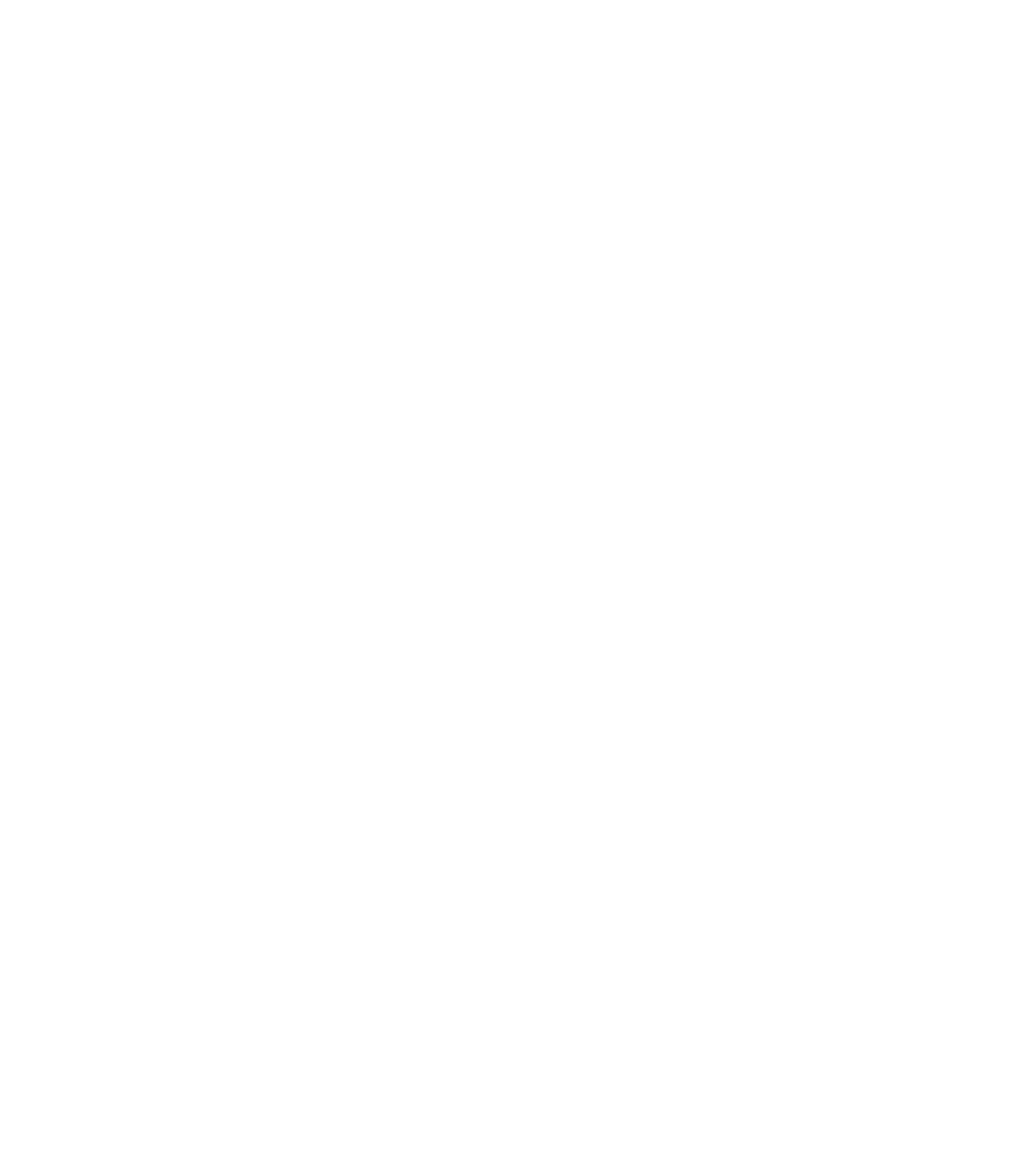
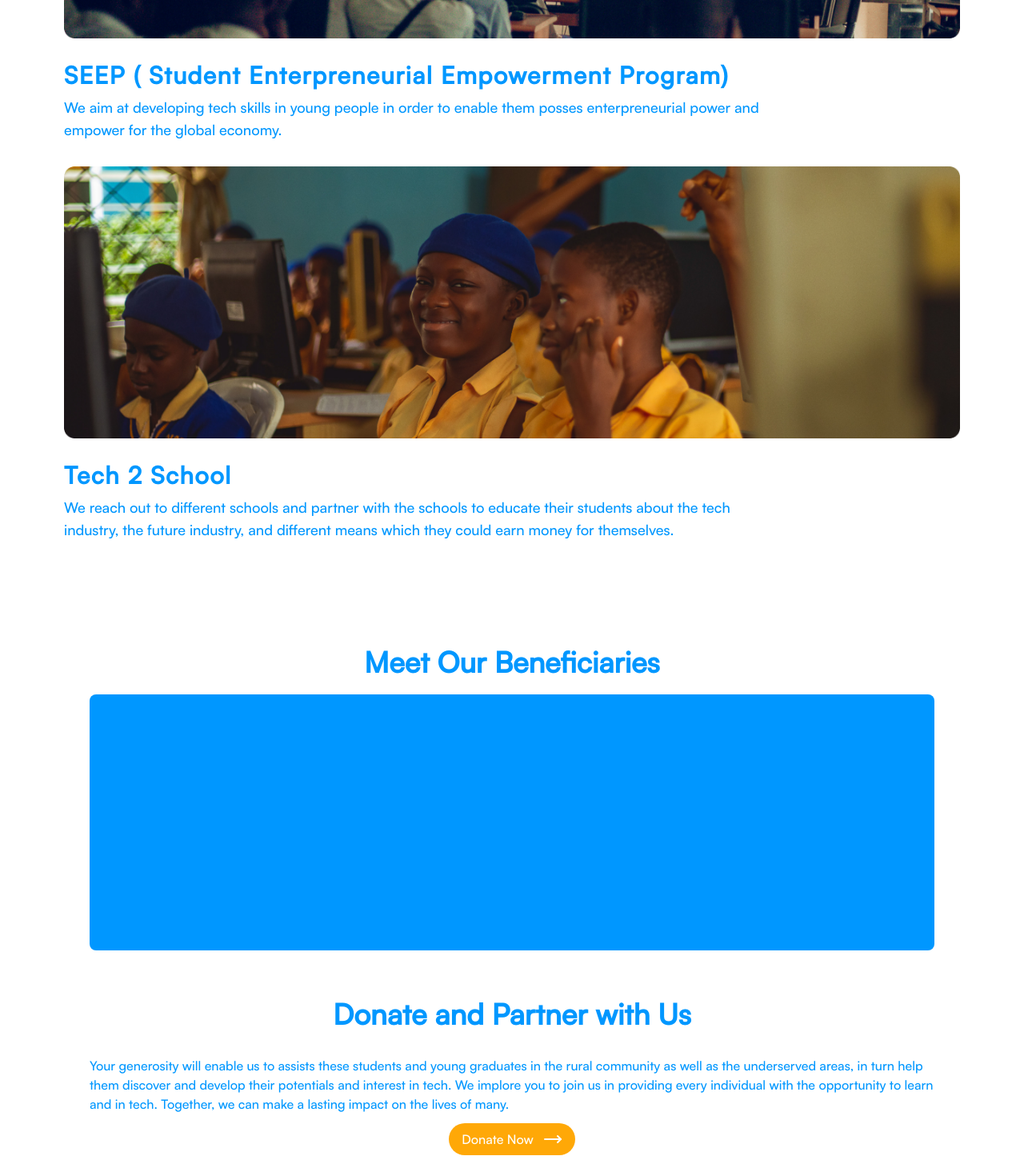
Before and after one commit to Austinobravo/seep, a Next.js app: page /seep in a window 1280 px wide. Shown: the part 2300-3770 px from the top of the page at 80% size. Before the commit the page ends 2205 px from the top, so only its background shows below. Built offline with nearby package versions, Linux system fonts and the light colour scheme.

Commit message:
completed seep page

```diff
--- /dev/null
+++ b/app/(seep)/seep/_components/Beneficiaries.tsx
@@ -0,0 +1,29 @@
+import Button from '@/components/Button'
+import { MoveRight } from 'lucide-react'
+import React from 'react'
+
+const Beneficiaries = () => {
+  return (
+    <section className='md:px-28 px-10 py-10 seep-text-color'>
+        <div>
+            <h2 className=' text-center text-4xl  py-5 font-bold'>Meet Our Beneficiaries</h2>
+            <div className='seep-bg-color py-40 w-full rounded-lg'>
+
+            </div>
+        </div>
+        <div className='py-10 space-y-3'>
+            <h2 className=' text-center text-4xl py-5 font-bold'>Donate and Partner with Us</h2>
+            <p>Your generosity will enable us to assists these students and young graduates in the rural community as well as the underserved areas, in turn help them discover and develop their potentials and interest in tech. We implore you to join us in providing every individual with the opportunity to learn and in tech. Together, we can make a lasting impact on the lives of many.</p>
+            <div className='mx-auto w-fit'>
+                <Button title='Donate Now' icon={MoveRight} path=''/>
+            </div>
+
+        </div>
+
+
+
+    </section>
+  )
+}
+
+export default Beneficiaries
--- a/app/(seep)/seep/_components/Programs.tsx
+++ b/app/(seep)/seep/_components/Programs.tsx
@@ -1,8 +1,33 @@
+import Image from 'next/image'
 import React from 'react'
-
+const items = [
+    {
+        image: '/images/Frame 16.png',
+        heading: 'SEEP ( Student Enterpreneurial Empowerment Program)',
+        paragraph: 'We aim at developing tech skills in young people in order to enable them posses enterpreneurial power and empower for the global economy.'
+    },
+    {
+        image: '/images/Frame 17.png',
+        heading: 'Tech 2 School',
+        paragraph: 'We reach out to different schools and partner with the schools to educate their students about the tech industry, the future industry, and different means which they could earn money for themselves.'
+    },
+]
 const Programs = () => {
   return (
-    <section>
+    <section className='md:px-20 px-10 py-10'>
+        <h2 className='seep-text-color text-center text-4xl py-5 font-bold'>Our Programmes / Beneficiaries</h2>
+        <div>
+          {items.map((item, index) => (
+            <div key={index} className='seep-text-color space-y-2 pb-3'>
+              <Image src={item.image} width={200} height={100} alt={item.heading} className='w-full rounded-lg'/>
+              <div className='py-5 space-y-2'>
+                <h3 className='font-bold md:text-3xl text-2xl tracking-wider'>{item.heading}</h3>
+                <p className='md:text-lg font-thin md:w-[900px] w-full'>{item.paragraph}</p>
+
+              </div>
+            </div>
+          ))}
+        </div>
 
     </section>
   )
--- a/app/(seep)/seep/_components/WhoWeAre.tsx
+++ b/app/(seep)/seep/_components/WhoWeAre.tsx
@@ -32,12 +32,12 @@
         <div>
             {items.map((item, index) => (
                 <div key={index} className='flex flex-wrap md:flex-nowrap gap-5 pb-5  seep-text-color'>
-                    <div className='basis-1/2 space-y-5'>
-                        <h2 className='text-5xl'>{item.heading}</h2>
+                    <div className='md:basis-1/2 space-y-5'>
+                        <h2 className='md:text-5xl text-4xl'>{item.heading}</h2>
                         <p>{item.paragraph}</p>
                         <Button title={item.buttonText} icon={MoveRight} path={item.path}/>
                     </div>
-                    <div className='basis-1/2'>
+                    <div className='md:basis-1/2 w-full'>
                         <Image src={item.image} width={200} height={100} alt={item.heading} className='rounded-lg w-full'/>
                     </div>
 
--- a/app/(seep)/seep/page.tsx
+++ b/app/(seep)/seep/page.tsx
@@ -2,6 +2,8 @@
 import SeepHero from './_components/SeepHero'
 import Counter from './_components/Counter'
 import WhoWeAre from './_components/WhoWeAre'
+import Programs from './_components/Programs'
+import Beneficiaries from './_components/Beneficiaries'
 
 const page = () => {
   return (
@@ -9,6 +11,8 @@
         <SeepHero/>
         <Counter/>
         <WhoWeAre/>
+        <Programs/>
+        <Beneficiaries/>
 
     </div>
   )
```
Also changed, not shown: public/images/Frame 16.png (added), public/images/Frame 17.png (added).
